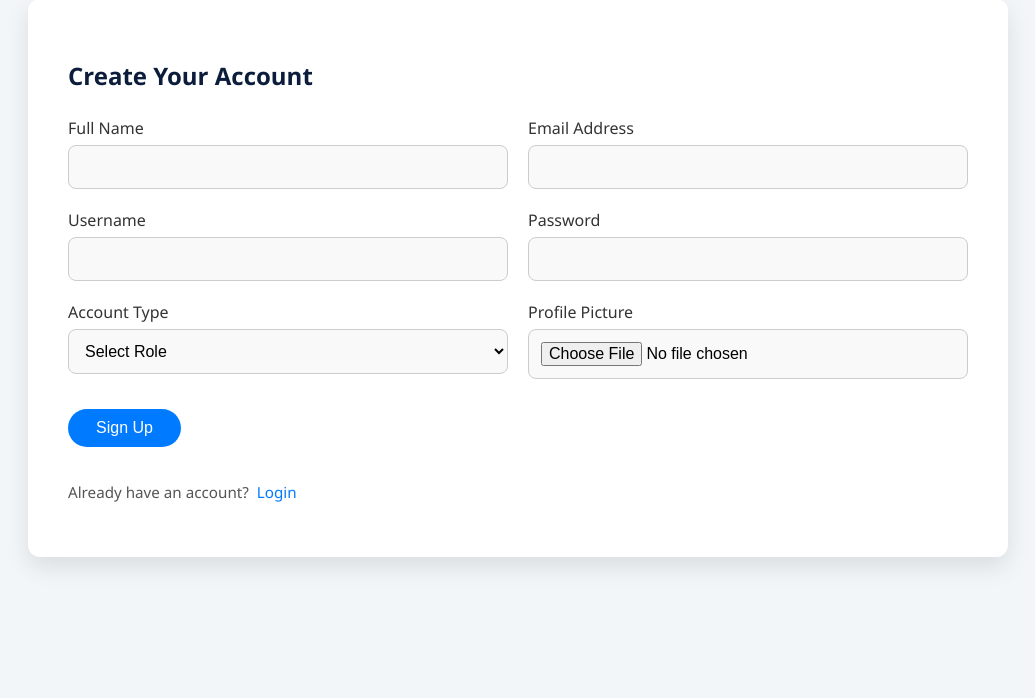
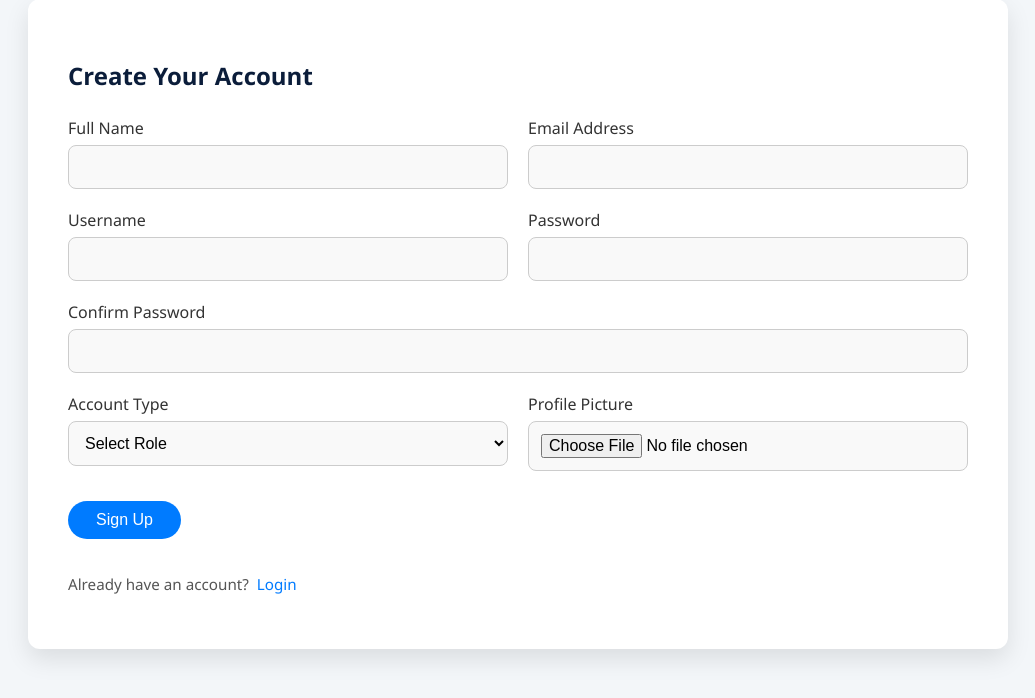
Before and after one commit to GERRY-01/Freelanceapp, a Django app: template templates/signup.html in a window 1280 px wide. Shown: the part 51-749 px from the top of the page, without its empty margins (122-1157 px from the left). Run offline with Django 3.2, Linux system fonts and the light colour scheme; the template is opened without the code that fills it, so the values that code supplies are empty.

Commit message:
added the confirm password field

```diff
--- a/templates/signup.html
+++ b/templates/signup.html
@@ -124,6 +124,7 @@
         </div>
       </div>
 
+      <!-- Password and Confirm Password -->
         <div class="form-row">
         <div class="form-group">
             <label for="username">Username</label>
@@ -132,6 +133,13 @@
         <div class="form-group">
             <label for="password">Password</label>
             <input type="password" id="password" required />
+        </div>
+        </div>
+
+        <div class="form-row">
+        <div class="form-group">
+            <label for="confirmPassword">Confirm Password</label>
+            <input type="password" id="confirmPassword" required />
         </div>
         </div>
 
```
Lines whose indentation alone changed are shown as unchanged.
